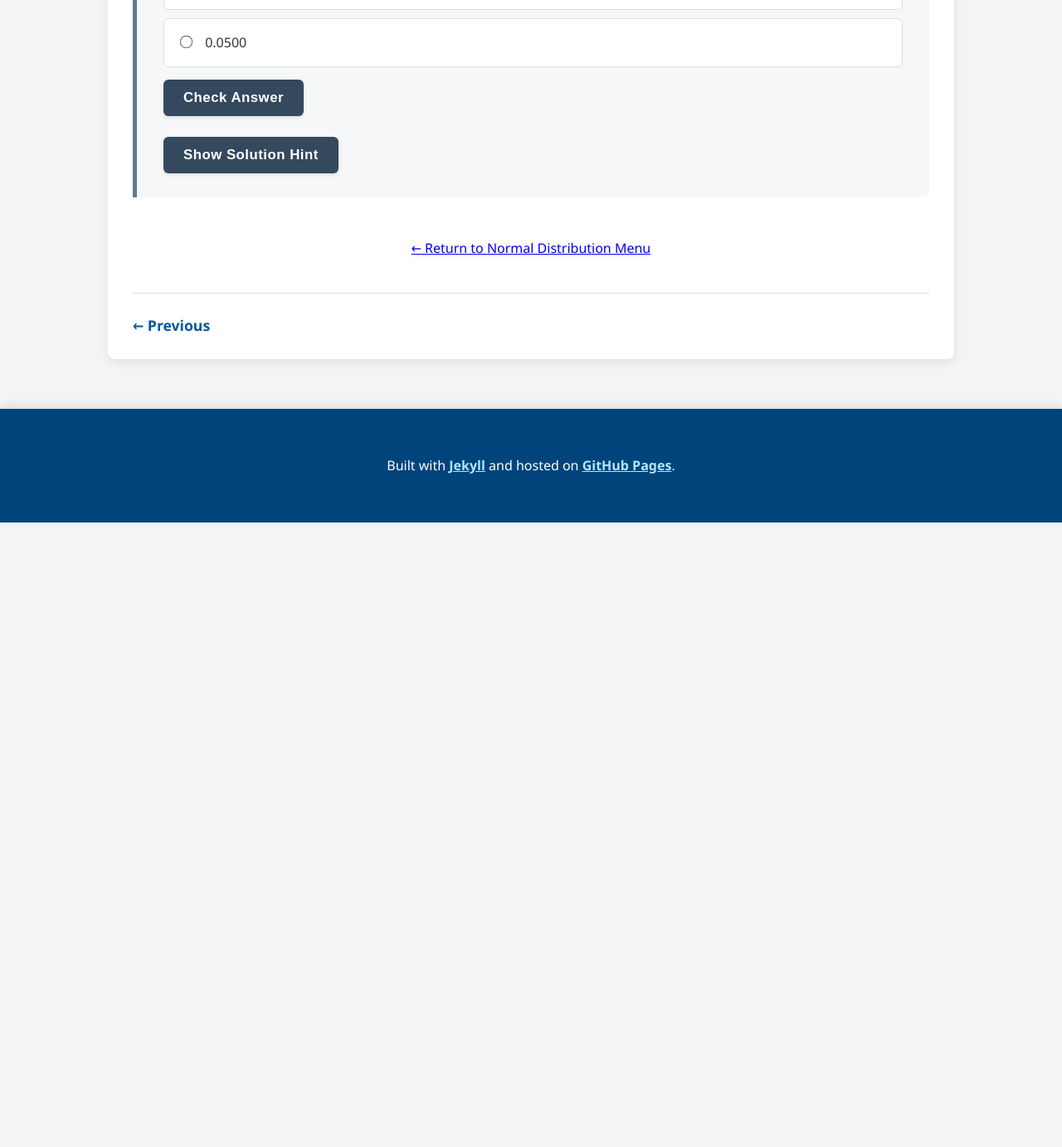
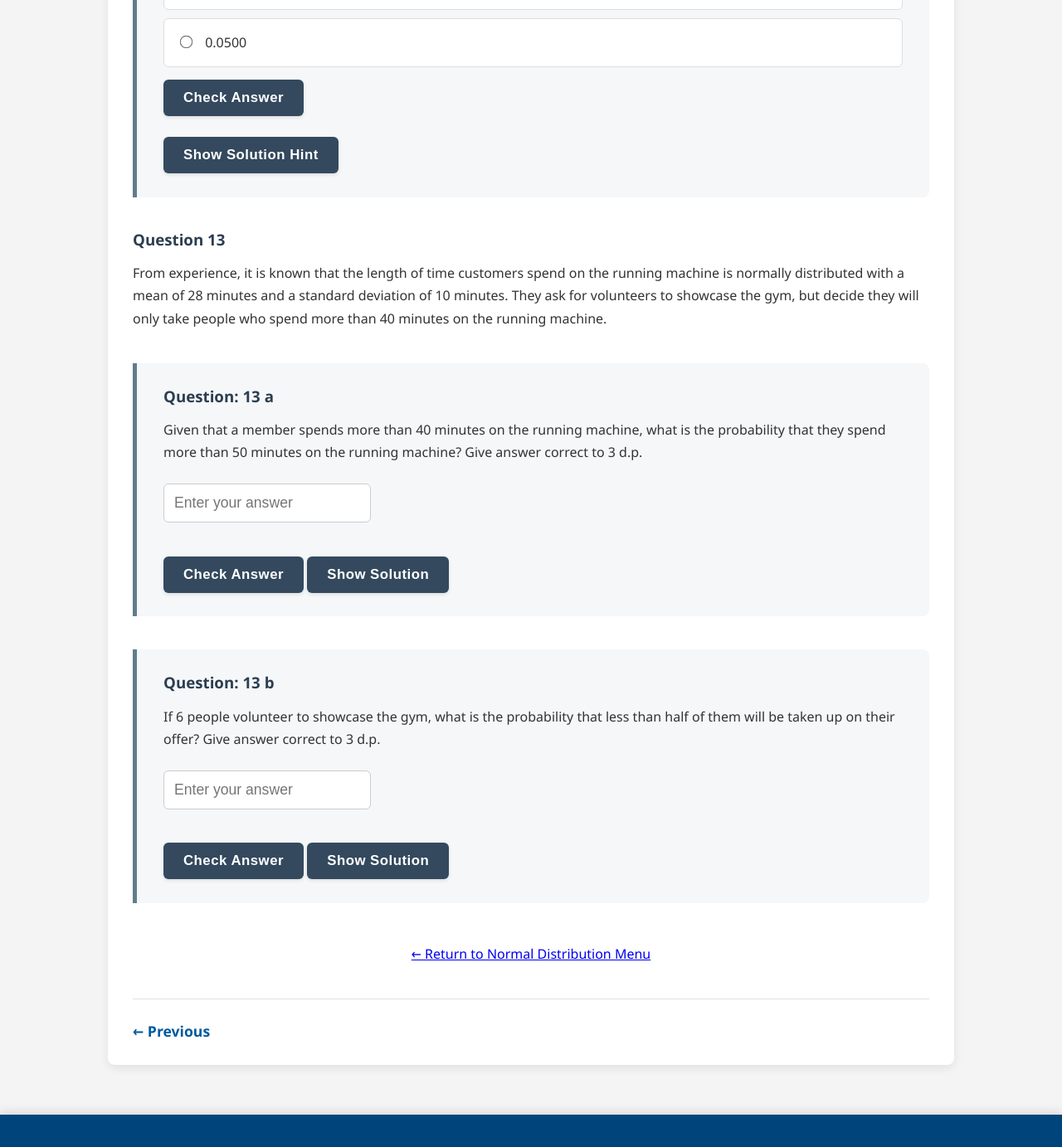
Before and after one commit to probe973/eco-4001b, a Jekyll site: the page built from normal/03_normal_distribution.md, in a window 1280 px wide and 1400 px high, scrolled down 8541 px. Shown: the top 1383 px of the window at 83% size. Built offline with Jekyll 4.4.1, drawn with Linux system fonts in a browser that asks for light colours; a script that is not in the unit is left out; before the commit the page ends 9171 px from its top, so only the background shows below that.

Commit message:
Update 03_normal_distribution.md

```diff
--- a/normal/03_normal_distribution.md
+++ b/normal/03_normal_distribution.md
@@ -256,6 +256,41 @@ Test your understanding with some new scenarios.
     solution_text="Standardise the boundaries. <br> $$z = \frac{51 - 50}{0.5} = 2$$ $$z = \frac{49 - 50}{0.5} = -2$$ <br> Probability accepted: $$P(-2 < Z < 2) = 0.9772 - 0.0228 = 0.9544$$ <br> Probability rejected: $$1 - 0.9544 = 0.0456$$"
 %}
 
+### Question 13
+
+From experience, it is known that the length of time customers spend on the running machine is normally distributed with a mean of 28 minutes and a standard deviation of 10 minutes.  They ask for volunteers to showcase the gym, but decide they will only take people who spend more than 40 minutes on the running machine.
+
+{% include question_numerical.html
+    id="normal_13a"
+    title="13 a"
+    question_text="Given that a member spends more than 40 minutes on the running machine, what is the probability that they spend more than 50 minutes on the running machine?  Give answer correct to 3 d.p."
+    correct_answer="0.122"
+    tolerance="0.001"
+    solution_text="$X =$ time on running machine <br>
+    $X \sim N(28, 10^2)$ <br>
+    $P(X > 40) = P(Z > 1.2) = 0.115$ <br>
+    $P(X > 40 \text{ AND } X > 50) = P(X > 50) = P(Z > 2.2) = 0.014$ <br>
+    $P(X > 50 | X > 40) = \frac{0.014}{0.115} = 0.122$
+"
+%}
+
+{% include question_numerical.html
+    id="normal_13b"
+    title="13 b"
+    question_text="If 6 people volunteer to showcase the gym, what is the probability that less than half of them will be taken up on their offer?  Give answer correct to 3 d.p."
+    correct_answer="0.977"
+    tolerance="0.003"
+    solution_text="Probability of being selected = $P(X>40)=0.115$
+    $S = $ number of people selected <br>
+    $S \sim B(6, 0.115)$ <br>
+    $P(S < 3) = P(S = 0) + P(S = 1) + P(S = 2)$ <br>
+    $P(S = 0) = {6 \choose 0} \times 0.115^0 \times (1 - 0.115)^6 = 0.480$ <br>
+    $P(S = 1) = {6 \choose 1} \times 0.115^1 \times (1 - 0.115)^5 = 0.375$ <br>
+    $P(S = 2) = {6 \choose 2} \times 0.115^2 \times (1 - 0.115)^4 = 0.122$ <br>
+    $P(S < 3) = 0.977$
+"
+%}
+
 <div style="text-align: center; margin-top: 3em;">
     <a href="{{ "/normal/" | relative_url }}">← Return to Normal Distribution Menu</a>
 </div>
```
